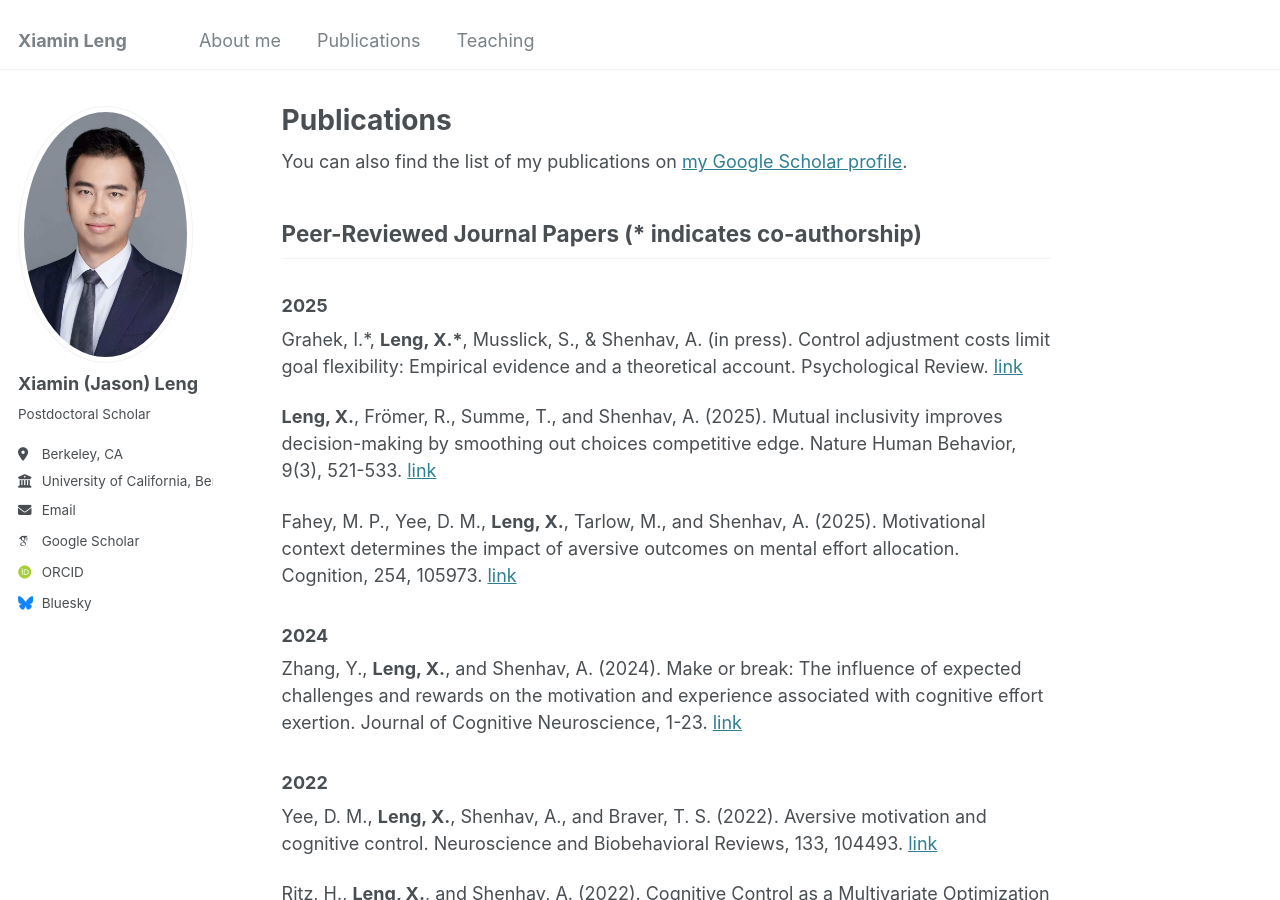
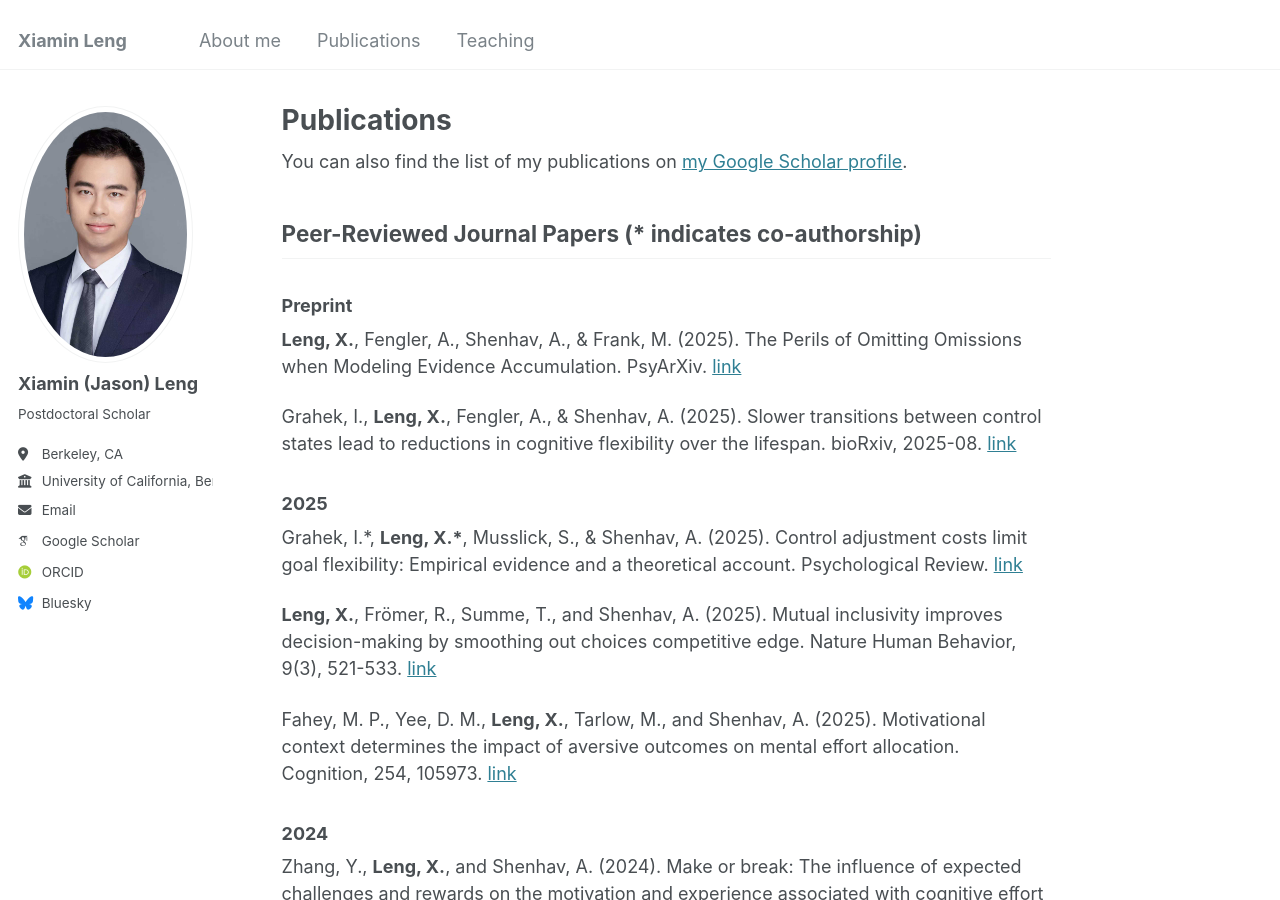
Before and after one commit to Jasonleng/jasonleng.github.io, a Jekyll site: the page built from _pages/publications.md, in a window 1280 px wide and 900 px high. Built offline with Jekyll 4.4.1, drawn with Linux system fonts in a browser that asks for light colours; some web fonts are replaced.

Commit message:
Update publications.md

```diff
--- a/_pages/publications.md
+++ b/_pages/publications.md
@@ -8,8 +8,14 @@ You can also find the list of my publications on [my Google Scholar profile](htt
 
 ## Peer-Reviewed Journal Papers (* indicates co-authorship)
 
+### Preprint
+
+**Leng, X.**, Fengler, A., Shenhav, A., & Frank, M. (2025). The Perils of Omitting Omissions when Modeling Evidence Accumulation. PsyArXiv. [link](https://doi.org/10.31234/osf.io/pbrcf_v2)
+
+Grahek, I., **Leng, X.**, Fengler, A., & Shenhav, A. (2025). Slower transitions between control states lead to reductions in cognitive flexibility over the lifespan. bioRxiv, 2025-08. [link](https://doi.org/10.1101/2025.08.27.672689)
+
 ### 2025
-Grahek, I.*, **Leng, X.\***, Musslick, S., & Shenhav, A. (in press). Control adjustment costs limit goal flexibility: Empirical evidence and a theoretical account. Psychological Review. [link](https://www.biorxiv.org/content/10.1101/2023.08.22.554296v1)
+Grahek, I.*, **Leng, X.\***, Musslick, S., & Shenhav, A. (2025). Control adjustment costs limit goal flexibility: Empirical evidence and a theoretical account. Psychological Review. [link](https://www.biorxiv.org/content/10.1101/2023.08.22.554296v1)
 
 **Leng, X.**, Frömer, R., Summe, T., and Shenhav, A. (2025). Mutual inclusivity improves decision-making by smoothing out choices competitive edge. Nature Human Behavior, 9(3), 521-533. [link](https://doi.org/10.1038/s41562-024-02064-7)
 
```
